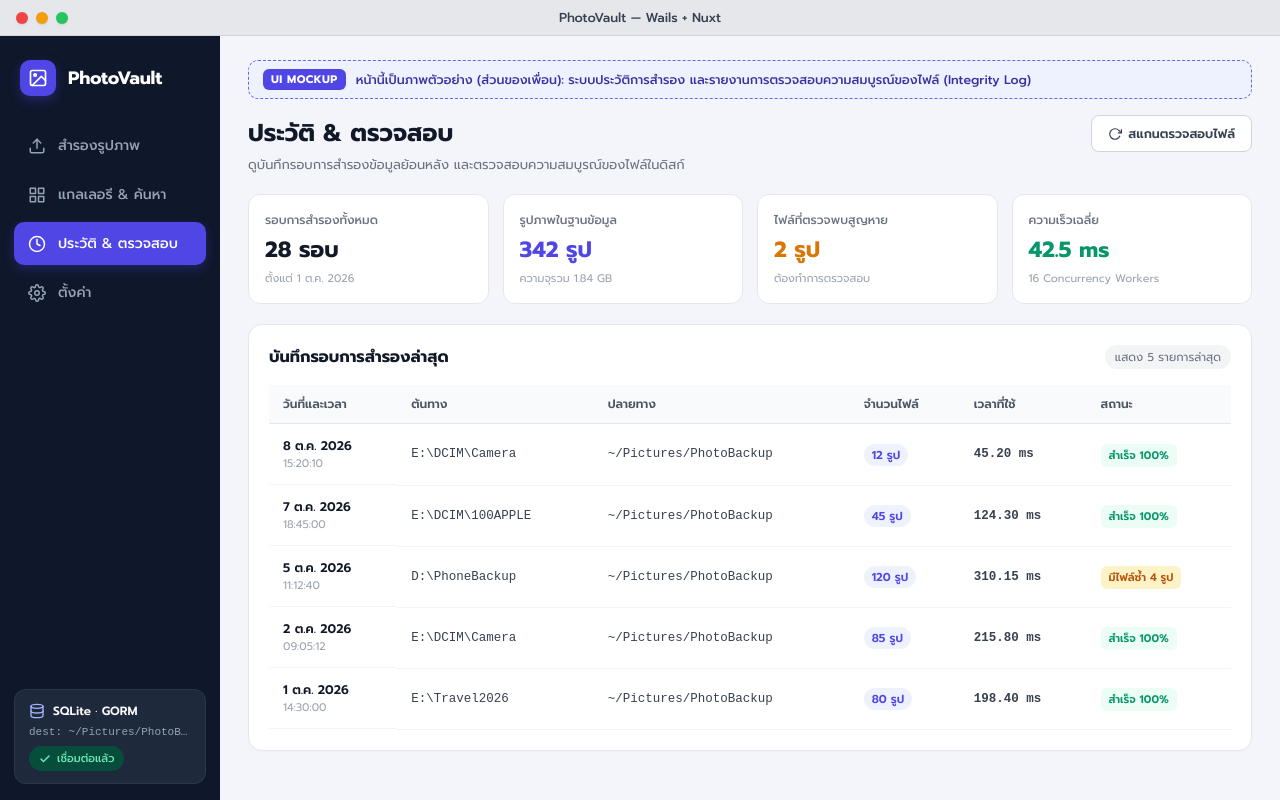
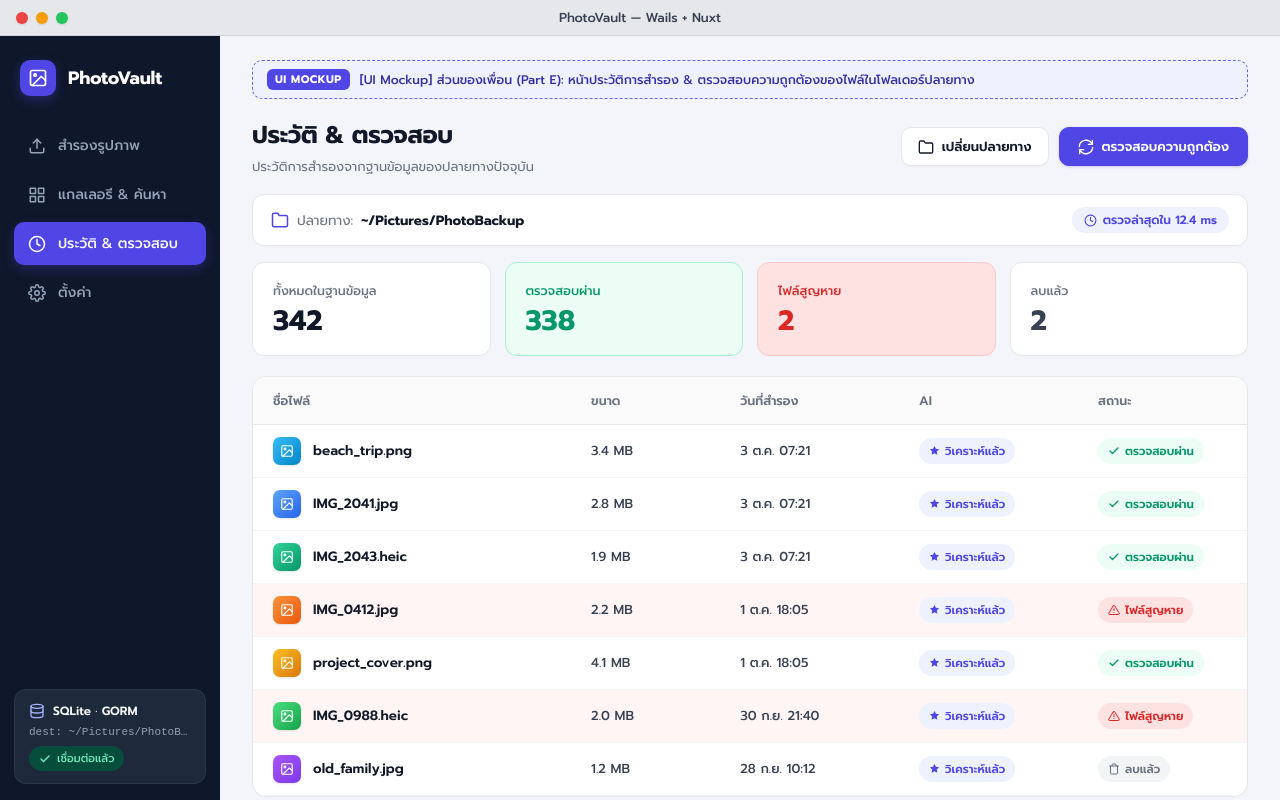
Before and after one commit to Songyot-Wonghathaen/PhotoBackup, a Nuxt app in the folder frontend/: page /history in a window 1280 px wide. Built offline with nearby package versions, Linux system fonts and the light colour scheme.

Commit message:
feat(history): update History and Integrity Check page to match Figma design

```diff
--- a/frontend/app/pages/history/index.vue
+++ b/frontend/app/pages/history/index.vue
@@ -1,10 +1,10 @@
 <template>
   <div class="history-view">
-    <!-- Notice Banner that this is a Mockup of a friend's part -->
+    <!-- UI Mockup Notice Banner -->
     <div class="mock-notice">
       <div class="notice-badge">UI Mockup</div>
       <span class="notice-text">
-        หน้านี้เป็นภาพตัวอย่าง (ส่วนของเพื่อน): ระบบประวัติการสำรอง และรายงานการตรวจสอบความสมบูรณ์ของไฟล์ (Integrity Log)
+        [UI Mockup] ส่วนของเพื่อน (Part E): หน้าประวัติการสำรอง & ตรวจสอบความถูกต้องของไฟล์ในโฟลเดอร์ปลายทาง
       </span>
     </div>
 
@@ -12,74 +12,148 @@
     <header class="view-header">
       <div class="header-text">
         <h1 class="view-title">ประวัติ & ตรวจสอบ</h1>
-        <p class="view-subtitle">ดูบันทึกรอบการสำรองข้อมูลย้อนหลัง และตรวจสอบความสมบูรณ์ของไฟล์ในดิสก์</p>
+        <p class="view-subtitle">ประวัติการสำรองจากฐานข้อมูลของปลายทางปัจจุบัน</p>
       </div>
 
-      <button class="btn-refresh-history">
-        <svg width="14" height="14" viewBox="0 0 24 24" fill="none" stroke="currentColor" stroke-width="2">
-          <polyline points="23 4 23 10 17 10"/>
-          <path d="M20.49 15a9 9 0 1 1-2.12-9.36L23 10"/>
-        </svg>
-        สแกนตรวจสอบไฟล์
-      </button>
+      <div class="header-actions">
+        <button class="btn-change-dest" @click="handleChangeDest">
+          <svg width="16" height="16" viewBox="0 0 24 24" fill="none" stroke="currentColor" stroke-width="2" stroke-linecap="round" stroke-linejoin="round">
+            <path d="M22 19a2 2 0 0 1-2 2H4a2 2 0 0 1-2-2V5a2 2 0 0 1 2-2h5l2 3h9a2 2 0 0 1 2 2z"/>
+          </svg>
+          เปลี่ยนปลายทาง
+        </button>
+
+        <button class="btn-check-integrity" :class="{ 'is-checking': isChecking }" @click="handleCheckIntegrity">
+          <svg width="16" height="16" viewBox="0 0 24 24" fill="none" stroke="currentColor" stroke-width="2" stroke-linecap="round" stroke-linejoin="round" :class="{ 'spin-anim': isChecking }">
+            <path d="M21.5 2v6h-6M2.5 22v-6h6M2 11.5a10 10 0 0 1 18.8-4.3M22 12.5a10 10 0 0 1-18.8 4.2"/>
+          </svg>
+          <span>{{ isChecking ? 'กำลังตรวจสอบ...' : 'ตรวจสอบความถูกต้อง' }}</span>
+        </button>
+      </div>
     </header>
 
-    <!-- Stats Summary Row -->
-    <div class="stats-row">
-      <div class="stat-card">
-        <span class="stat-label">รอบการสำรองทั้งหมด</span>
-        <span class="stat-value">28 รอบ</span>
-        <span class="stat-sub">ตั้งแต่ 1 ต.ค. 2026</span>
+    <!-- Destination Path Banner -->
+    <div class="dest-banner">
+      <div class="dest-info">
+        <svg class="folder-icon" width="18" height="18" viewBox="0 0 24 24" fill="none" stroke="#4F46E5" stroke-width="2" stroke-linecap="round" stroke-linejoin="round">
+          <path d="M22 19a2 2 0 0 1-2 2H4a2 2 0 0 1-2-2V5a2 2 0 0 1 2-2h5l2 3h9a2 2 0 0 1 2 2z"/>
+        </svg>
+        <span class="dest-label">ปลายทาง:</span>
+        <span class="dest-path">{{ currentDest }}</span>
       </div>
-      <div class="stat-card">
-        <span class="stat-label">รูปภาพในฐานข้อมูล</span>
-        <span class="stat-value text-indigo">342 รูป</span>
-        <span class="stat-sub">ความจุรวม 1.84 GB</span>
-      </div>
-      <div class="stat-card">
-        <span class="stat-label">ไฟล์ที่ตรวจพบสูญหาย</span>
-        <span class="stat-value text-amber">2 รูป</span>
-        <span class="stat-sub text-amber">ต้องทำการตรวจสอบ</span>
-      </div>
-      <div class="stat-card">
-        <span class="stat-label">ความเร็วเฉลี่ย</span>
-        <span class="stat-value text-green">42.5 ms</span>
-        <span class="stat-sub">16 Concurrency Workers</span>
+
+      <div class="check-time-pill">
+        <svg width="13" height="13" viewBox="0 0 24 24" fill="none" stroke="#4F46E5" stroke-width="2" stroke-linecap="round" stroke-linejoin="round">
+          <circle cx="12" cy="12" r="10"/>
+          <polyline points="12 6 12 12 16 14"/>
+        </svg>
+        <span>ตรวจล่าสุดใน {{ lastCheckDuration }}</span>
       </div>
     </div>
 
-    <!-- History Table Card -->
-    <div class="history-card">
-      <div class="card-title-row">
-        <h3>บันทึกรอบการสำรองล่าสุด</h3>
-        <span class="badge-count">แสดง 5 รายการล่าสุด</span>
+    <!-- Stats Summary Cards (4 Cards) -->
+    <div class="stats-grid">
+      <!-- Card 1: ทั้งหมดในฐานข้อมูล -->
+      <div class="stat-card card-total">
+        <span class="stat-label">ทั้งหมดในฐานข้อมูล</span>
+        <span class="stat-number">{{ stats.total }}</span>
       </div>
 
+      <!-- Card 2: ตรวจสอบผ่าน -->
+      <div class="stat-card card-passed">
+        <span class="stat-label text-emerald">ตรวจสอบผ่าน</span>
+        <span class="stat-number text-emerald">{{ stats.passed }}</span>
+      </div>
+
+      <!-- Card 3: ไฟล์สูญหาย -->
+      <div class="stat-card card-missing">
+        <span class="stat-label text-rose">ไฟล์สูญหาย</span>
+        <span class="stat-number text-rose">{{ stats.missing }}</span>
+      </div>
+
+      <!-- Card 4: ลบแล้ว -->
+      <div class="stat-card card-deleted">
+        <span class="stat-label">ลบแล้ว</span>
+        <span class="stat-number text-gray">{{ stats.deleted }}</span>
+      </div>
+    </div>
+
+    <!-- Table Card -->
+    <div class="table-container">
       <table class="history-table">
         <thead>
           <tr>
-            <th>วันที่และเวลา</th>
-            <th>ต้นทาง</th>
-            <th>ปลายทาง</th>
-            <th>จำนวนไฟล์</th>
-            <th>เวลาที่ใช้</th>
-            <th>สถานะ</th>
+            <th class="col-filename">ชื่อไฟล์</th>
+            <th class="col-size">ขนาด</th>
+            <th class="col-date">วันที่สำรอง</th>
+            <th class="col-ai">AI</th>
+            <th class="col-status">สถานะ</th>
           </tr>
         </thead>
         <tbody>
-          <tr v-for="(row, idx) in historyRows" :key="idx">
-            <td class="date-col">
-              <span class="primary-text">{{ row.date }}</span>
-              <span class="secondary-text">{{ row.time }}</span>
+          <tr
+            v-for="row in rows"
+            :key="row.id"
+            :class="{ 'row-missing': row.status === 'missing' }"
+          >
+            <!-- Filename with colorful preview icon -->
+            <td class="col-filename">
+              <div class="file-item">
+                <div class="thumb-box" :style="{ background: row.gradient }">
+                  <svg width="14" height="14" viewBox="0 0 24 24" fill="none" stroke="white" stroke-width="2" stroke-linecap="round" stroke-linejoin="round">
+                    <rect x="3" y="3" width="18" height="18" rx="2" ry="2"/>
+                    <circle cx="8.5" cy="8.5" r="1.5"/>
+                    <polyline points="21 15 16 10 5 21"/>
+                  </svg>
+                </div>
+                <span class="filename-text">{{ row.name }}</span>
+              </div>
             </td>
-            <td class="mono-col">{{ row.source }}</td>
-            <td class="mono-col">{{ row.dest }}</td>
-            <td>
-              <span class="count-pill">{{ row.count }} รูป</span>
+
+            <!-- File Size -->
+            <td class="col-size">{{ row.size }}</td>
+
+            <!-- Backup Date -->
+            <td class="col-date">{{ row.date }}</td>
+
+            <!-- AI Status -->
+            <td class="col-ai">
+              <span class="ai-pill">
+                <svg width="11" height="11" viewBox="0 0 24 24" fill="currentColor">
+                  <path d="M12 2L15.09 8.26L22 9.27L17 14.14L18.18 21.02L12 17.77L5.82 21.02L7 14.14L2 9.27L8.91 8.26L12 2Z"/>
+                </svg>
+                {{ row.ai }}
+              </span>
             </td>
-            <td class="time-col">{{ row.duration }}</td>
-            <td>
-              <span class="status-badge" :class="row.statusClass">{{ row.statusText }}</span>
+
+            <!-- Integrity Status -->
+            <td class="col-status">
+              <!-- ผ่าน -->
+              <span v-if="row.status === 'passed'" class="status-pill status-passed">
+                <svg width="12" height="12" viewBox="0 0 24 24" fill="none" stroke="currentColor" stroke-width="2.5" stroke-linecap="round" stroke-linejoin="round">
+                  <polyline points="20 6 9 17 4 12"/>
+                </svg>
+                ตรวจสอบผ่าน
+              </span>
+
+              <!-- สูญหาย -->
+              <span v-else-if="row.status === 'missing'" class="status-pill status-missing">
+                <svg width="12" height="12" viewBox="0 0 24 24" fill="none" stroke="currentColor" stroke-width="2" stroke-linecap="round" stroke-linejoin="round">
+                  <path d="M10.29 3.86L1.82 18a2 2 0 0 0 1.71 3h16.94a2 2 0 0 0 1.71-3L13.71 3.86a2 2 0 0 0-3.42 0z"/>
+                  <line x1="12" y1="9" x2="12" y2="13"/>
+                  <line x1="12" y1="17" x2="12.01" y2="17"/>
+                </svg>
+                ไฟล์สูญหาย
+              </span>
+
+              <!-- ลบแล้ว -->
+              <span v-else-if="row.status === 'deleted'" class="status-pill status-deleted">
+                <svg width="12" height="12" viewBox="0 0 24 24" fill="none" stroke="currentColor" stroke-width="2" stroke-linecap="round" stroke-linejoin="round">
+                  <polyline points="3 6 5 6 21 6"/>
+                  <path d="M19 6v14a2 2 0 0 1-2 2H7a2 2 0 0 1-2-2V6m3 0V4a2 2 0 0 1 2-2h4a2 2 0 0 1 2 2v2"/>
+                </svg>
+                ลบแล้ว
+              </span>
             </td>
           </tr>
         </tbody>
@@ -91,66 +165,118 @@
 <script setup lang="ts">
 import { ref } from 'vue'
 
-const historyRows = ref([
+const currentDest = ref('~/Pictures/PhotoBackup')
+const lastCheckDuration = ref('12.4 ms')
+const isChecking = ref(false)
+
+const stats = ref({
+  total: 342,
+  passed: 338,
+  missing: 2,
+  deleted: 2
+})
+
+interface PhotoHistoryItem {
+  id: number
+  name: string
+  size: string
+  date: string
+  ai: string
+  status: 'passed' | 'missing' | 'deleted'
+  gradient: string
+}
+
+const rows = ref<PhotoHistoryItem[]>([
   {
-    date: '8 ต.ค. 2026',
-    time: '15:20:10',
-    source: 'E:\\DCIM\\Camera',
-    dest: '~/Pictures/PhotoBackup',
-    count: 12,
-    duration: '45.20 ms',
-    statusClass: 'status-success',
-    statusText: 'สำเร็จ 100%'
+    id: 1,
+    name: 'beach_trip.png',
+    size: '3.4 MB',
+    date: '3 ต.ค. 07:21',
+    ai: 'วิเคราะห์แล้ว',
+    status: 'passed',
+    gradient: 'linear-gradient(135deg, #38BDF8, #0284C7)'
   },
   {
-    date: '7 ต.ค. 2026',
-    time: '18:45:00',
-    source: 'E:\\DCIM\\100APPLE',
-    dest: '~/Pictures/PhotoBackup',
-    count: 45,
-    duration: '124.30 ms',
-    statusClass: 'status-success',
-    statusText: 'สำเร็จ 100%'
+    id: 2,
+    name: 'IMG_2041.jpg',
+    size: '2.8 MB',
+    date: '3 ต.ค. 07:21',
+    ai: 'วิเคราะห์แล้ว',
+    status: 'passed',
+    gradient: 'linear-gradient(135deg, #60A5FA, #2563EB)'
   },
   {
-    date: '5 ต.ค. 2026',
-    time: '11:12:40',
-    source: 'D:\\PhoneBackup',
-    dest: '~/Pictures/PhotoBackup',
-    count: 120,
-    duration: '310.15 ms',
-    statusClass: 'status-warning',
-    statusText: 'มีไฟล์ซ้ำ 4 รูป'
+    id: 3,
+    name: 'IMG_2043.heic',
+    size: '1.9 MB',
+    date: '3 ต.ค. 07:21',
+    ai: 'วิเคราะห์แล้ว',
+    status: 'passed',
+    gradient: 'linear-gradient(135deg, #34D399, #059669)'
   },
   {
-    date: '2 ต.ค. 2026',
-    time: '09:05:12',
-    source: 'E:\\DCIM\\Camera',
-    dest: '~/Pictures/PhotoBackup',
-    count: 85,
-    duration: '215.80 ms',
-    statusClass: 'status-success',
-    statusText: 'สำเร็จ 100%'
+    id: 4,
+    name: 'IMG_0412.jpg',
+    size: '2.2 MB',
+    date: '1 ต.ค. 18:05',
+    ai: 'วิเคราะห์แล้ว',
+    status: 'missing',
+    gradient: 'linear-gradient(135deg, #FB923C, #EA580C)'
   },
   {
-    date: '1 ต.ค. 2026',
-    time: '14:30:00',
-    source: 'E:\\Travel2026',
-    dest: '~/Pictures/PhotoBackup',
-    count: 80,
-    duration: '198.40 ms',
-    statusClass: 'status-success',
-    statusText: 'สำเร็จ 100%'
+    id: 5,
+    name: 'project_cover.png',
+    size: '4.1 MB',
+    date: '1 ต.ค. 18:05',
+    ai: 'วิเคราะห์แล้ว',
+    status: 'passed',
+    gradient: 'linear-gradient(135deg, #FBBF24, #D97706)'
+  },
+  {
+    id: 6,
+    name: 'IMG_0988.heic',
+    size: '2.0 MB',
+    date: '30 ก.ย. 21:40',
+    ai: 'วิเคราะห์แล้ว',
+    status: 'missing',
+    gradient: 'linear-gradient(135deg, #4ADE80, #16A34A)'
+  },
+  {
+    id: 7,
+    name: 'old_family.jpg',
+    size: '1.2 MB',
+    date: '28 ก.ย. 10:12',
+    ai: 'วิเคราะห์แล้ว',
+    status: 'deleted',
+    gradient: 'linear-gradient(135deg, #A855F7, #7C3AED)'
   }
 ])
+
+function handleCheckIntegrity() {
+  if (isChecking.value) return
+  isChecking.value = true
+  setTimeout(() => {
+    isChecking.value = false
+    lastCheckDuration.value = '9.8 ms'
+  }, 600)
+}
+
+function handleChangeDest() {
+  // Mockup destination change
+  if (currentDest.value === '~/Pictures/PhotoBackup') {
+    currentDest.value = '~/Documents/Vault2026'
+  } else {
+    currentDest.value = '~/Pictures/PhotoBackup'
+  }
+}
 </script>
 
 <style scoped>
 .history-view {
   display: flex;
   flex-direction: column;
-  height: 100%;
-  padding: 24px 28px 16px 28px;
+  min-height: 100%;
+  padding: 24px 32px 32px 32px;
   box-sizing: border-box;
   background-color: #F4F5FA;
   overflow-y: auto;
@@ -158,6 +284,7 @@ const historyRows = ref([
   font-family: 'Prompt', 'Inter', sans-serif;
 }
 
+/* UI Mockup Notice Banner */
 .mock-notice {
   background: #EEF2FF;
   border: 1px dashed #6366F1;
@@ -166,7 +293,7 @@ const historyRows = ref([
   display: flex;
   align-items: center;
   gap: 10px;
-  margin-bottom: 16px;
+  margin-bottom: 18px;
 }
 
 .notice-badge {
@@ -186,11 +313,12 @@ const historyRows = ref([
   font-weight: 500;
 }
 
+/* Header */
 .view-header {
   display: flex;
-  align-items: flex-start;
+  align-items: center;
   justify-content: space-between;
-  margin-bottom: 20px;
+  margin-bottom: 18px;
 }
 
 .view-title {
@@ -198,6 +326,7 @@ const historyRows = ref([
   font-weight: 700;
   color: #111827;
   margin: 0 0 4px 0;
+  letter-spacing: -0.3px;
 }
 
 .view-subtitle {
@@ -206,26 +335,115 @@ const historyRows = ref([
   margin: 0;
 }
 
-.btn-refresh-history {
+.header-actions {
+  display: flex;
+  align-items: center;
+  gap: 10px;
+}
+
+.btn-change-dest {
+  display: inline-flex;
+  align-items: center;
+  gap: 8px;
+  background: #FFFFFF;
+  border: 1px solid #E5E7EB;
+  color: #111827;
+  font-size: 13px;
+  font-weight: 600;
+  padding: 9px 16px;
+  border-radius: 10px;
+  cursor: pointer;
+  transition: all 0.15s ease;
+  box-shadow: 0 1px 2px rgba(0,0,0,0.03);
+}
+
+.btn-change-dest:hover {
+  background: #F9FAFB;
+  border-color: #D1D5DB;
+}
+
+.btn-check-integrity {
+  display: inline-flex;
+  align-items: center;
+  gap: 8px;
+  background: #4F46E5;
+  border: 1px solid #4F46E5;
+  color: #FFFFFF;
+  font-size: 13px;
+  font-weight: 600;
+  padding: 9px 18px;
+  border-radius: 10px;
+  cursor: pointer;
+  transition: all 0.15s ease;
+  box-shadow: 0 1px 3px rgba(79, 70, 229, 0.25);
+}
+
+.btn-check-integrity:hover {
+  background: #4338CA;
+  border-color: #4338CA;
+}
+
+.btn-check-integrity.is-checking {
+  opacity: 0.85;
+  cursor: wait;
+}
+
+.spin-anim {
+  animation: spin 0.8s linear infinite;
+}
+
+@keyframes spin {
+  from { transform: rotate(0deg); }
+  to { transform: rotate(360deg); }
+}
+
+/* Destination Banner */
+.dest-banner {
+  background: #FFFFFF;
+  border: 1px solid #E5E7EB;
+  border-radius: 12px;
+  padding: 12px 18px;
+  display: flex;
+  align-items: center;
+  justify-content: space-between;
+  margin-bottom: 16px;
+  box-shadow: 0 1px 2px rgba(0,0,0,0.02);
+}
+
+.dest-info {
+  display: flex;
+  align-items: center;
+  gap: 8px;
+  font-size: 13.5px;
+}
+
+.folder-icon {
+  flex-shrink: 0;
+}
+
+.dest-label {
+  color: #6B7280;
+}
+
+.dest-path {
+  color: #111827;
+  font-weight: 700;
+}
+
+.check-time-pill {
   display: inline-flex;
   align-items: center;
   gap: 6px;
-  background: #FFFFFF;
-  border: 1px solid #D1D5DB;
-  color: #374151;
-  font-size: 12.5px;
+  background: #EEF2FF;
+  color: #4F46E5;
+  font-size: 12px;
   font-weight: 600;
-  padding: 8px 16px;
-  border-radius: 8px;
-  cursor: pointer;
-  transition: all 0.15s;
+  padding: 4px 12px;
+  border-radius: 9999px;
 }
 
-.btn-refresh-history:hover {
-  background: #F9FAFB;
-}
-
-.stats-row {
+/* 4 Summary Cards Grid */
+.stats-grid {
   display: grid;
   grid-template-columns: repeat(4, 1fr);
   gap: 14px;
@@ -233,64 +451,58 @@ const historyRows = ref([
 }
 
 .stat-card {
-  background: #FFFFFF;
-  border: 1px solid #E5E7EB;
   border-radius: 12px;
-  padding: 16px;
+  padding: 18px 20px;
   display: flex;
   flex-direction: column;
-  gap: 4px;
+  gap: 6px;
+  box-shadow: 0 1px 2px rgba(0,0,0,0.02);
 }
 
 .stat-label {
-  font-size: 12px;
+  font-size: 12.5px;
+  font-weight: 500;
   color: #6B7280;
-  font-weight: 500;
 }
 
-.stat-value {
-  font-size: 22px;
+.stat-number {
+  font-size: 28px;
   font-weight: 700;
   color: #111827;
+  line-height: 1.1;
 }
 
-.text-indigo { color: #4F46E5; }
-.text-amber { color: #D97706; }
-.text-green { color: #059669; }
-
-.stat-sub {
-  font-size: 11px;
-  color: #9CA3AF;
+.card-total {
+  background: #FFFFFF;
+  border: 1px solid #E5E7EB;
 }
 
-.history-card {
+.card-passed {
+  background: #ECFDF5;
+  border: 1px solid #A7F3D0;
+}
+
+.card-missing {
+  background: #FEE2E2;
+  border: 1px solid #FECACA;
+}
+
+.card-deleted {
+  background: #FFFFFF;
+  border: 1px solid #E5E7EB;
+}
+
+.text-emerald { color: #059669 !important; }
+.text-rose { color: #DC2626 !important; }
+.text-gray { color: #374151 !important; }
+
+/* Table Container */
+.table-container {
   background: #FFFFFF;
   border: 1px solid #E5E7EB;
   border-radius: 14px;
-  padding: 20px;
+  overflow: hidden;
   box-shadow: 0 1px 3px rgba(0,0,0,0.02);
-}
-
-.card-title-row {
-  display: flex;
-  align-items: center;
-  justify-content: space-between;
-  margin-bottom: 16px;
-}
-
-.card-title-row h3 {
-  font-size: 16px;
-  font-weight: 700;
-  color: #111827;
-  margin: 0;
-}
-
-.badge-count {
-  font-size: 11.5px;
-  color: #6B7280;
-  background: #F3F4F6;
-  padding: 3px 10px;
-  border-radius: 9999px;
 }
 
 .history-table {
@@ -300,71 +512,125 @@ const historyRows = ref([
 }
 
 .history-table th {
-  padding: 10px 14px;
-  background: #F9FAFB;
-  font-size: 12px;
+  padding: 14px 20px;
+  font-size: 12.5px;
   font-weight: 600;
-  color: #4B5563;
+  color: #6B7280;
   border-bottom: 1px solid #E5E7EB;
+  background: #FAFAFA;
 }
 
 .history-table td {
-  padding: 12px 14px;
-  font-size: 12.5px;
+  padding: 12px 20px;
+  font-size: 13px;
+  color: #374151;
   border-bottom: 1px solid #F3F4F6;
-  color: #374151;
+  vertical-align: middle;
 }
 
-.date-col {
-  display: flex;
-  flex-direction: column;
+.history-table tbody tr {
+  transition: background-color 0.1s ease;
 }
 
-.primary-text {
+.history-table tbody tr:hover {
+  background-color: #F9FAFB;
+}
+
+/* Missing file row special highlight */
+.history-table tbody tr.row-missing {
+  background-color: #FFF5F5;
+  border-bottom-color: #FEE2E2;
+}
+
+.history-table tbody tr.row-missing:hover {
+  background-color: #FEECEC;
+}
+
+/* Column Widths & Styles */
+.col-filename {
+  width: 32%;
+}
+
+.col-size {
+  width: 15%;
+  color: #4B5563;
+  font-weight: 500;
+}
+
+.col-date {
+  width: 18%;
+  color: #4B5563;
+  font-weight: 500;
+}
+
+.col-ai {
+  width: 18%;
+}
+
+.col-status {
+  width: 17%;
+}
+
+.file-item {
+  display: flex;
+  align-items: center;
+  gap: 12px;
+}
+
+.thumb-box {
+  width: 28px;
+  height: 28px;
+  border-radius: 7px;
+  display: flex;
+  align-items: center;
+  justify-content: center;
+  flex-shrink: 0;
+  box-shadow: 0 1px 2px rgba(0,0,0,0.1);
+}
+
+.filename-text {
   font-weight: 600;
   color: #111827;
+  font-size: 13.5px;
 }
 
-.secondary-text {
-  font-size: 11px;
-  color: #9CA3AF;
-}
-
-.mono-col {
-  font-family: monospace;
-  font-size: 12px;
-  color: #4B5563;
-}
-
-.count-pill {
+/* AI Pill */
+.ai-pill {
+  display: inline-flex;
+  align-items: center;
+  gap: 5px;
   background: #EEF2FF;
   color: #4F46E5;
   font-size: 11.5px;
   font-weight: 600;
-  padding: 2px 8px;
+  padding: 4px 10px;
   border-radius: 9999px;
 }
 
-.time-col {
-  font-family: monospace;
+/* Status Pills */
+.status-pill {
+  display: inline-flex;
+  align-items: center;
+  gap: 5px;
+  font-size: 11.5px;
   font-weight: 600;
-  color: #4F46E5;
+  padding: 4px 10px;
+  border-radius: 9999px;
+  white-space: nowrap;
 }
 
-.status-badge {
-  font-size: 11px;
-  font-weight: 600;
-  padding: 3px 8px;
-  border-radius: 6px;
-}
-
-.status-success {
+.status-passed {
   background: #ECFDF5;
   color: #059669;
 }
 
-.status-warning {
-  background: #FEF3C7;
-  color: #B45309;
+.status-missing {
+  background: #FEE2E2;
+  color: #DC2626;
+}
+
+.status-deleted {
+  background: #F3F4F6;
+  color: #6B7280;
 }
 </style>
```
